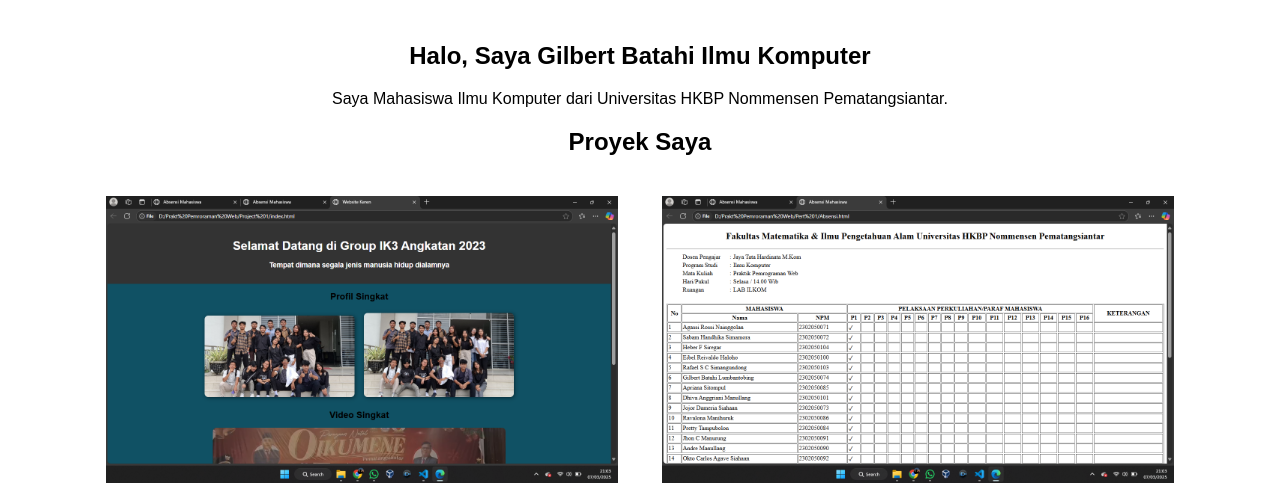
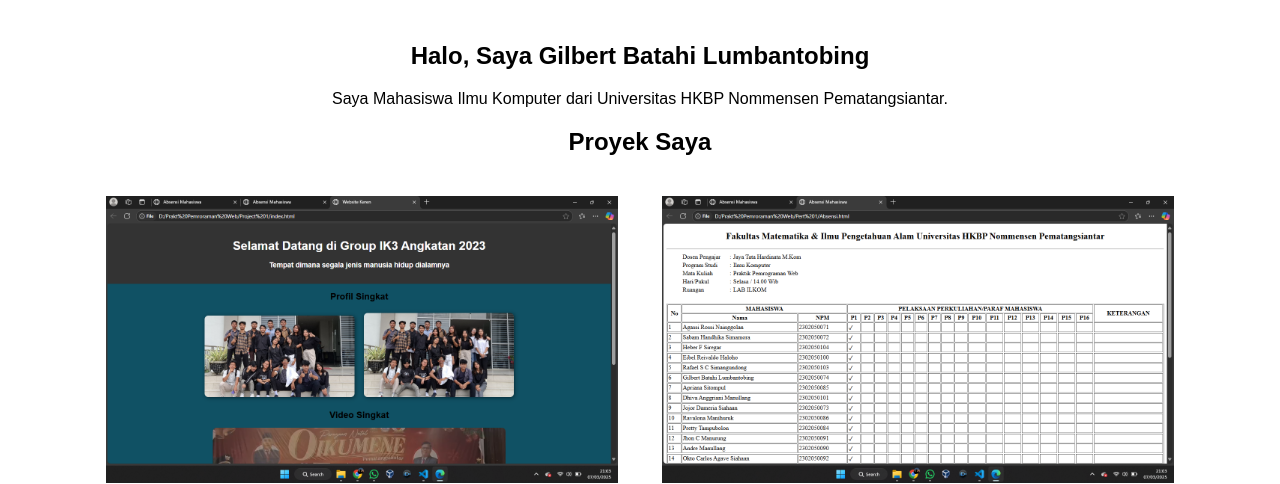
Before and after one commit to Gilbertbth/portofolio-gilbert, a plain HTML site: page index.html in a window 1280 px wide. Shown: the part 316-800 px from the top of the page. Drawn offline with Linux system fonts and the light colour scheme.

Commit message:
Update index.html

```diff
--- a/index.html
+++ b/index.html
@@ -21,7 +21,7 @@
 
     <section id="about">
         <img src="WhatsApp Image 2025-03-07 at 20.49.53_93db61a3.jpg" alt="Foto Profil">
-        <h2>Halo, Saya Gilbert Batahi Ilmu Komputer</h2>
+        <h2>Halo, Saya Gilbert Batahi Lumbantobing</h2>
         <p>Saya Mahasiswa Ilmu Komputer dari Universitas HKBP Nommensen Pematangsiantar.</p>
     </section>
 
```
